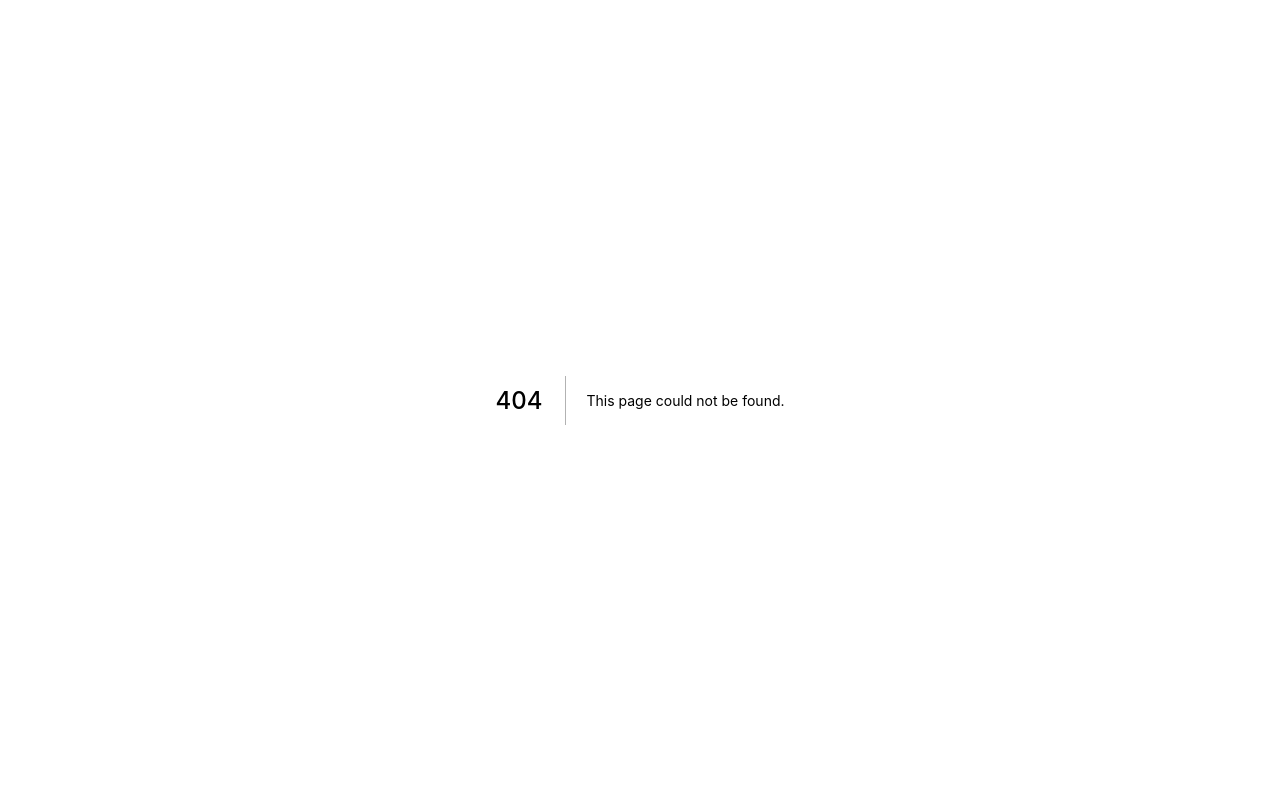
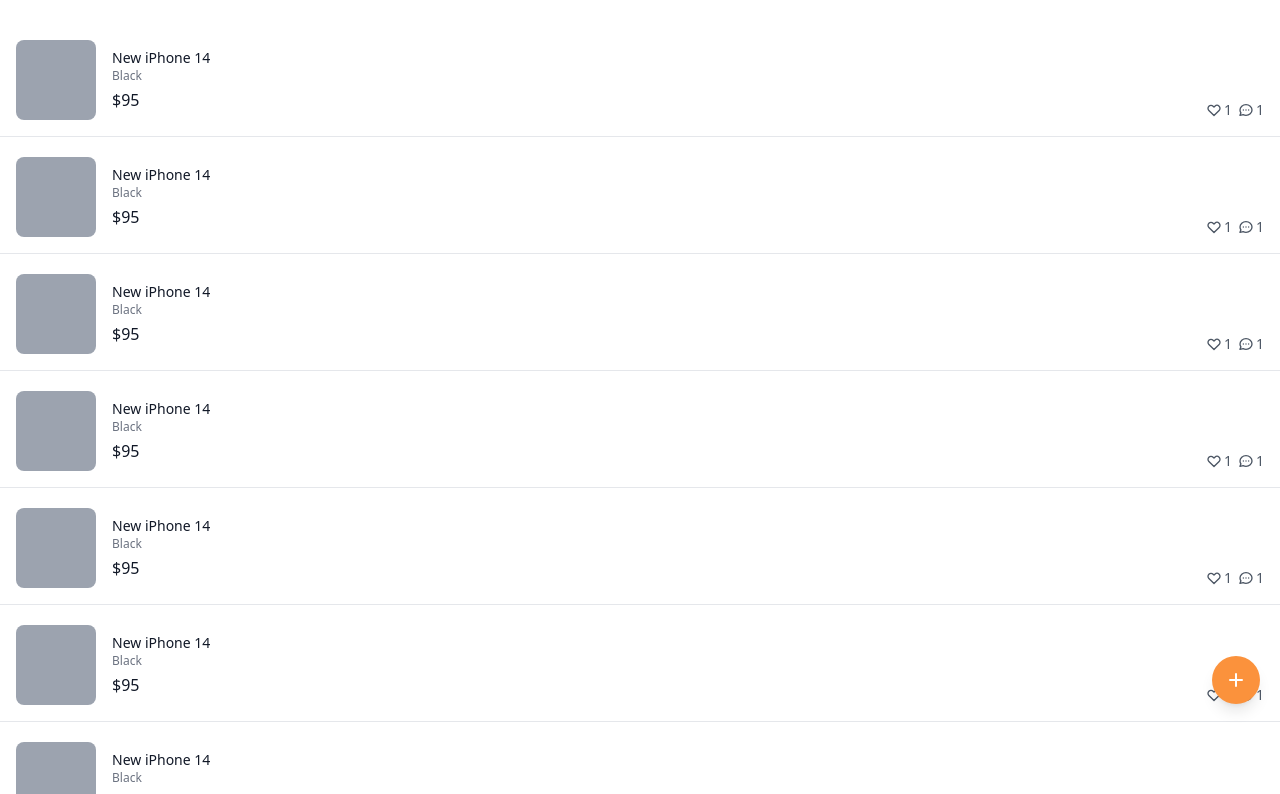
Before and after one commit to jiji-hoon96/jicarrot-market, a Next.js app: page /home in a window 1280 px wide. Before the commit this address had no page. Shown: the top 794 px of the page. Built offline with nearby package versions, Linux system fonts and the light colour scheme.

Commit message:
12-3 토이프로젝트 home 화면 구현

```diff
--- /dev/null
+++ b/pages/home.tsx
@@ -0,0 +1,75 @@
+import type { NextPage } from "next";
+
+const Home: NextPage = () => {
+  return (
+    <div className="flex flex-col space-y-5 py-10">
+      {new Array(10).fill(1).map((_, i) => (
+        <div key={i} className="flex px-4 border-b pb-4 justify-between cursor-pointer">
+          <div className="flex space-x-4">
+            <div className="w-20 h-20 bg-gray-400 rounded-lg"/>
+            <div className="pt-2 flex flex-col">
+              <h3 className="text-sm font-medium text-gray-900">New iPhone 14</h3>
+              <span className="text-xs text-gray-500">Black</span>
+              <span className="text-medium mt-1 text-gray-900">$95</span>
+            </div>
+          </div>
+          <div className="flex space-x-1.5 items-end justify-end">
+            <div className="flex space-x-0.5 items-center text-sm text-gray-600">
+              <svg
+                className="w-4 h-4"
+                fill="none"
+                stroke="currentColor"
+                viewBox="0 0 24 24"
+                xmlns="http://www.w3.org/2000/svg"
+              >
+                <path
+                  strokeLinecap="round"
+                  strokeLinejoin="round"
+                  strokeWidth="2"
+                  d="M4.318 6.318a4.5 4.5 0 000 6.364L12 20.364l7.682-7.682a4.5 4.5 0 00-6.364-6.364L12 7.636l-1.318-1.318a4.5 4.5 0 00-6.364 0z"
+                ></path>
+              </svg>
+              <span>1</span>
+            </div>
+            <div className="flex space-x-0.5 items-center text-sm text-gray-600">
+              <svg
+                className="w-4 h-4"
+                fill="none"
+                stroke="currentColor"
+                viewBox="0 0 24 24"
+                xmlns="http://www.w3.org/2000/svg"
+              >
+                <path
+                  strokeLinecap="round"
+                  strokeLinejoin="round"
+                  strokeWidth="2"
+                  d="M8 12h.01M12 12h.01M16 12h.01M21 12c0 4.418-4.03 8-9 8a9.863 9.863 0 01-4.255-.949L3 20l1.395-3.72C3.512 15.042 3 13.574 3 12c0-4.418 4.03-8 9-8s9 3.582 9 8z"
+                ></path>
+              </svg>
+              <span>1</span>
+            </div>
+          </div>
+        </div>
+      ))}
+      <button className="fixed bottom-24 right-5 bg-orange-400 text-white shadow-lg rounded-full p-3 cursor-pointer transition-colors hover:bg-orange-500">
+        <svg
+          className="h-6 w-6"
+          xmlns="http://www.w3.org/2000/svg"
+          fill="none"
+          viewBox="0 0 24 24"
+          stroke="currentColor"
+          aria-hidden="true"
+        >
+          <path
+            strokeLinecap="round"
+            strokeLinejoin="round"
+            strokeWidth="2"
+            d="M12 6v6m0 0v6m0-6h6m-6 0H6"
+          />
+        </svg>
+      </button>
+    </div>
+  );
+};
+
+export default Home;
```
